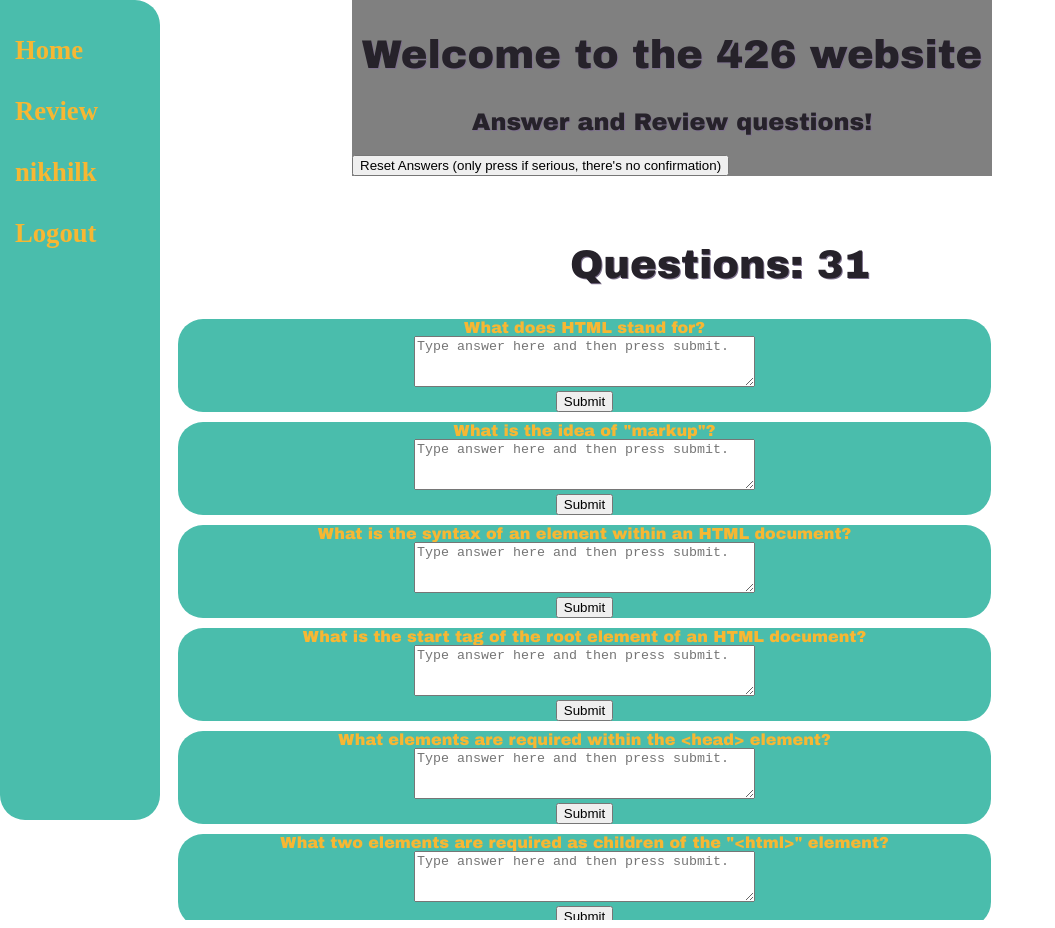
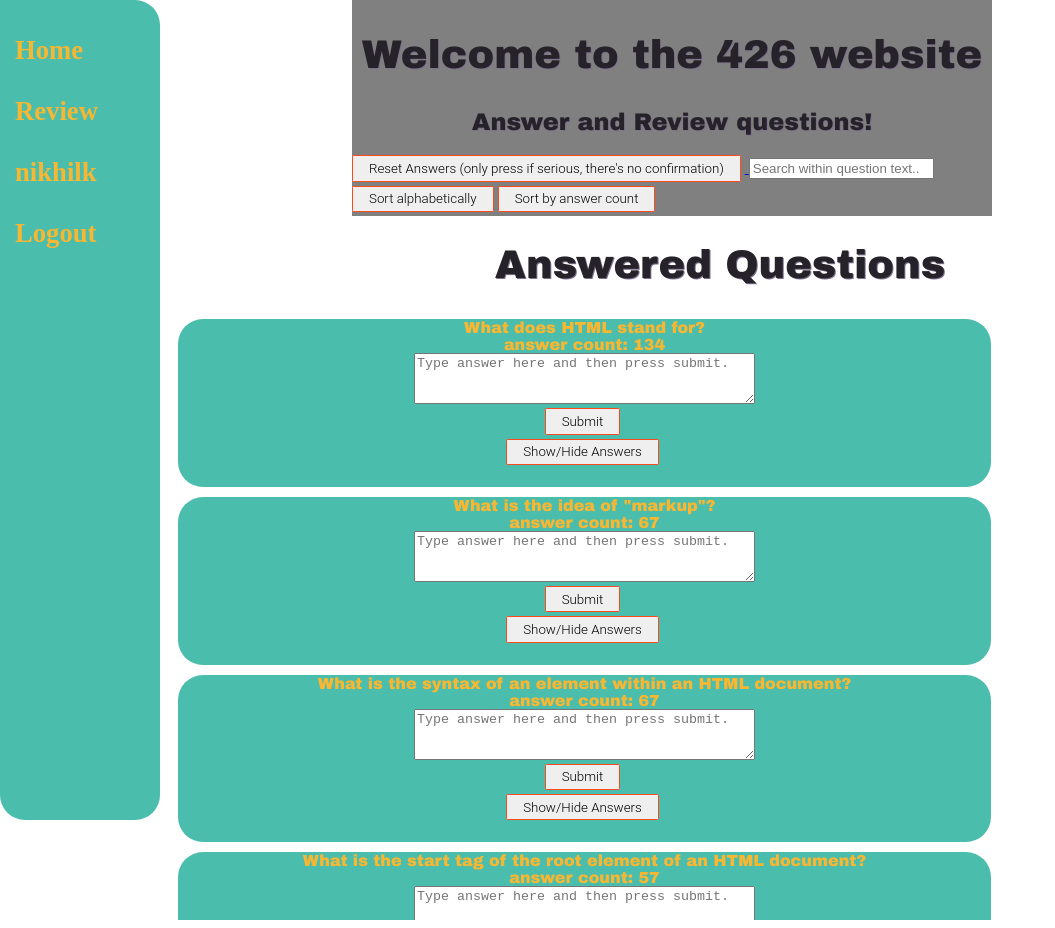
Before and after one commit to nkomirisetti/Basic-quiz-website, a plain HTML site: page index.html in a window 1280 px wide. Shown: the whole page, without its empty margins (0-1055 px from the left). Drawn offline with nearby package versions, Linux system fonts and the light colour scheme.

Commit message:
fixed js and html issues

```diff
--- /dev/null
+++ b/script.js
@@ -0,0 +1,44 @@
+/*global document, $
+*/
+
+$(document).ready(function () {
+    "use strict";
+
+
+    $(".questions-title").html("Answered Questions");
+    $(".questions-section").append("<div class=\"container answered-questions-container\"></div>");
+    $(".answered-questions-container").append("<h1 class=\"title answers-title\">Answered Questions</h1>");
+    $(".answered-questions-container").append($(".question-answered-text").parent().parent());
+
+    $(".header-container").append("<input id=\"myInput\" type=\"text\" placeholder=\"Search within question text..\"><br>");
+  	$("#myInput").on("keyup", function() {
+    var value = $(this).val().toLowerCase();
+    $(".question").filter(function() {
+      $(this).toggle($(this).text().toLowerCase().indexOf(value) > -1)
+  		});
+	});
+
+	// Add functionality to sort questions alphabetically AND by answerCount.
+	 $(".header-container").append("<button class=\"button alphabeticSort\">Sort alphabetically</button>");
+	 $(".alphabeticSort").on("click", function () {
+	 	// uhh this isn't right and there should be some other stuff here
+	 	var allquestions = $(".questions-title").sort();
+	 	$(".question-body").append("allquestions");
+	});
+	 // jquery search alphabetically -- pass in function with two arguments, compare text
+	 // sort returns array
+	 // append sorted array back to questions container
+
+	 $(".header-container").append("<button class=\"button answerCountSort\">Sort by answer count </button>");
+
+    $(".question-body").append("<button class=\"button hideButton\">Show/Hide Answers</button>");
+    $(".question-body").append("<br><br>");
+    $(".hideButton").on("click", function () {
+        $(this).prev().slideToggle("slow","swing");
+    });
+
+    $(".question").each(function () {
+        $(this).find(".question-header").append("<br>answer count: " + $(this).data("answercount"));
+    });
+
+});
--- a/style.css
+++ b/style.css
@@ -88,3 +88,23 @@
     color: #f7b733;
     font-family: "Arial Black", Gadget, sans-serif;
 }
+
+
+.button{
+    display:inline-block;
+    padding:0.35em 1.2em;
+    border:0.1em solid #fc4a1a;
+    margin:0 0.3em 0.3em 0;
+    border-radius:0.12em;
+    box-sizing: border-box;
+    text-decoration:none;
+    font-family:'Roboto',sans-serif;
+    font-weight:300;
+    color:black;
+    text-align:center;
+    transition: all 0.2s;
+    }
+.button:hover{
+    background-color: #fc4a1a;
+    color: white;
+}
```
